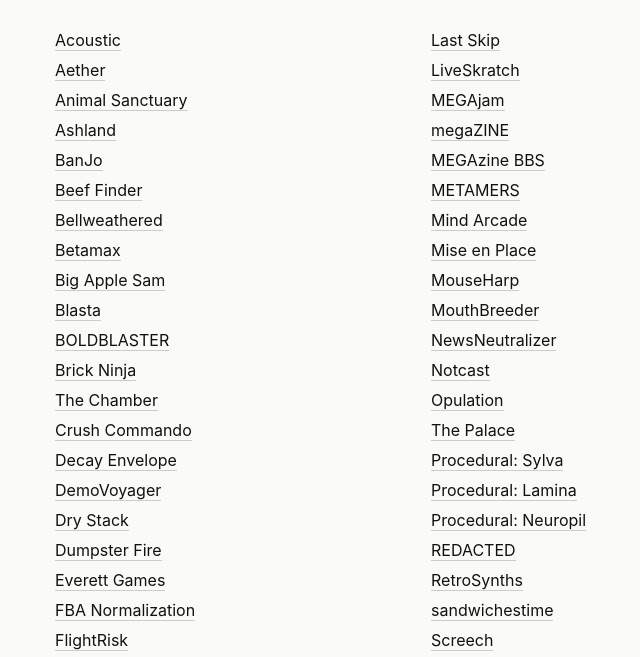
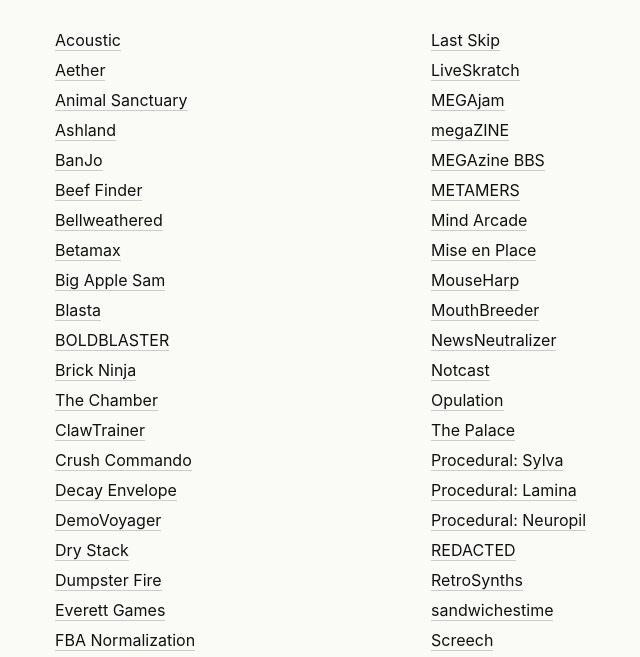
Before and after one commit to samuelling/samuelling.github.io, a plain HTML site: page projects/index.html in a window 1280 px wide. Shown: the part 127-784 px from the top of the page, without its empty margins (225-865 px from the left). Drawn offline with Linux system fonts and the light colour scheme.

Commit message:
Add ClawTrainer: Pages via repo factory, project list link
Co-Authored-By: Claude Opus 5.5 <noreply@anthropic.com>
Claude-Session: https://claude.ai/code/session_019Q61qZbDM9GS1cz7rWvcfe

```diff
--- a/projects/index.html
+++ b/projects/index.html
@@ -24,6 +24,7 @@
     <li><a href="/boldblaster/">BOLDBLASTER</a></li>
     <li><a href="/brick-ninja/">Brick Ninja</a></li>
     <li><a href="/chamber/">The Chamber</a></li>
+    <li><a href="/clawtrainer/">ClawTrainer</a></li>
     <li><a href="/crush-commando/">Crush Commando</a></li>
     <li><a href="/decay-envelope/">Decay Envelope</a></li>
     <li><a href="/demovoyager/">DemoVoyager</a></li>
```
Also changed, not shown: 1 other file.
